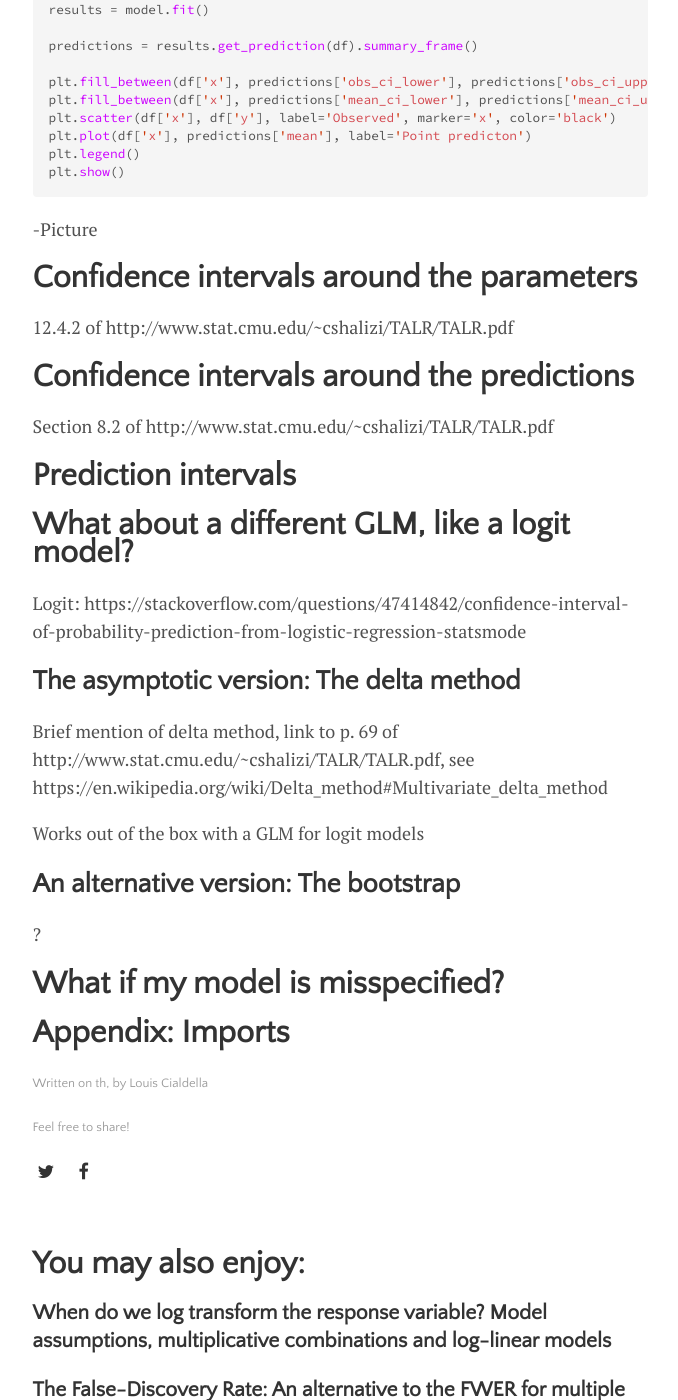
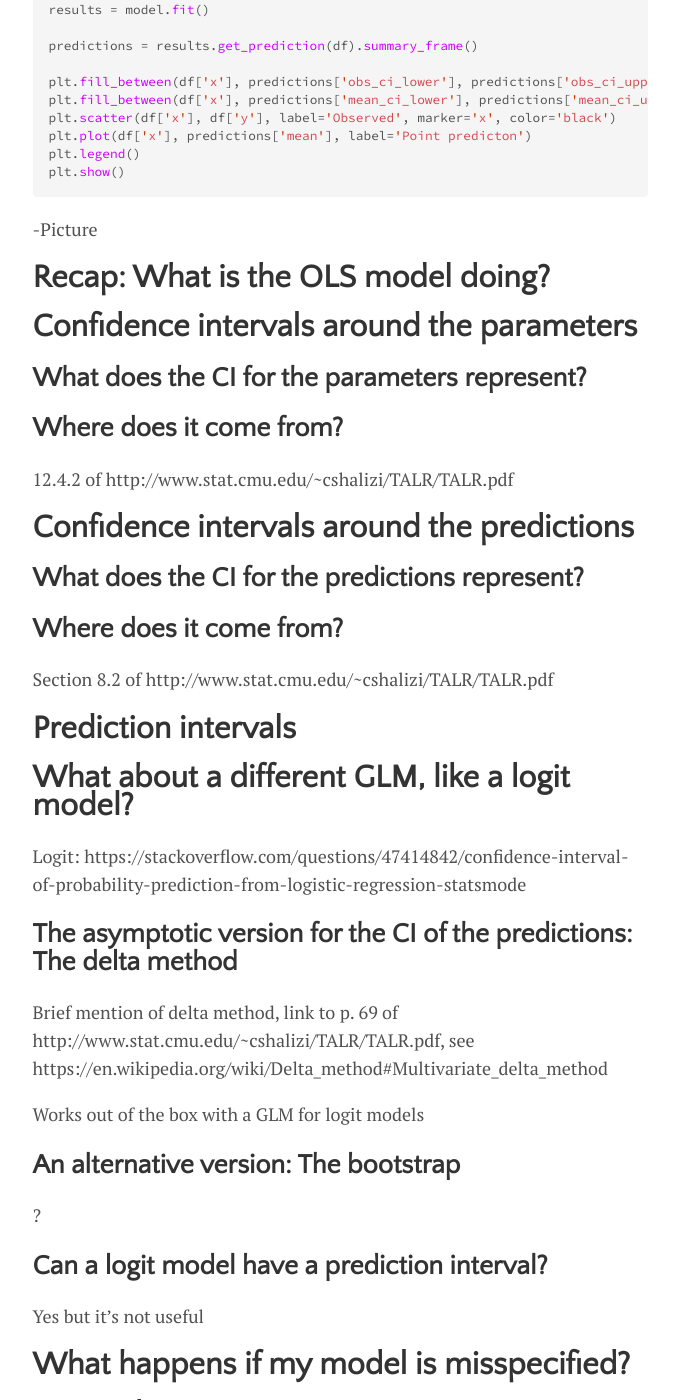
Before and after one commit to lmc2179/lmc2179.github.io, a Jekyll site: the page built from drafts/prediction_confidence.md, in a window 1280 px wide and 1400 px high, scrolled down 1228 px. Shown: the whole window, without its empty margins (300-978 px from the left). Built offline with Jekyll 4.4.1, drawn with Linux system fonts in a browser that asks for light colours.

Commit message:
Update prediction_confidence.md

```diff
--- a/drafts/prediction_confidence.md
+++ b/drafts/prediction_confidence.md
@@ -45,11 +45,21 @@ plt.show()
 
 -Picture
 
+# Recap: What is the OLS model doing?
+
 # Confidence intervals around the parameters
+
+## What does the CI for the parameters represent?
+
+## Where does it come from?
 
 12.4.2 of http://www.stat.cmu.edu/~cshalizi/TALR/TALR.pdf
 
 # Confidence intervals around the predictions
+
+## What does the CI for the predictions represent?
+
+## Where does it come from?
 
 Section 8.2 of http://www.stat.cmu.edu/~cshalizi/TALR/TALR.pdf
 
@@ -59,7 +69,7 @@ Section 8.2 of http://www.stat.cmu.edu/~cshalizi/TALR/TALR.pdf
 
 Logit: https://stackoverflow.com/questions/47414842/confidence-interval-of-probability-prediction-from-logistic-regression-statsmode
 
-## The asymptotic version: The delta method
+## The asymptotic version for the CI of the predictions: The delta method
 
 Brief mention of delta method, link to p. 69 of http://www.stat.cmu.edu/~cshalizi/TALR/TALR.pdf, see https://en.wikipedia.org/wiki/Delta_method#Multivariate_delta_method
 
@@ -69,6 +79,11 @@ Works out of the box with a GLM for logit models
 
 ?
 
-# What if my model is misspecified?
+
+## Can a logit model have a prediction interval?
+
+Yes but it's not useful
+
+# What happens if my model is misspecified?
 
 # Appendix: Imports
```
